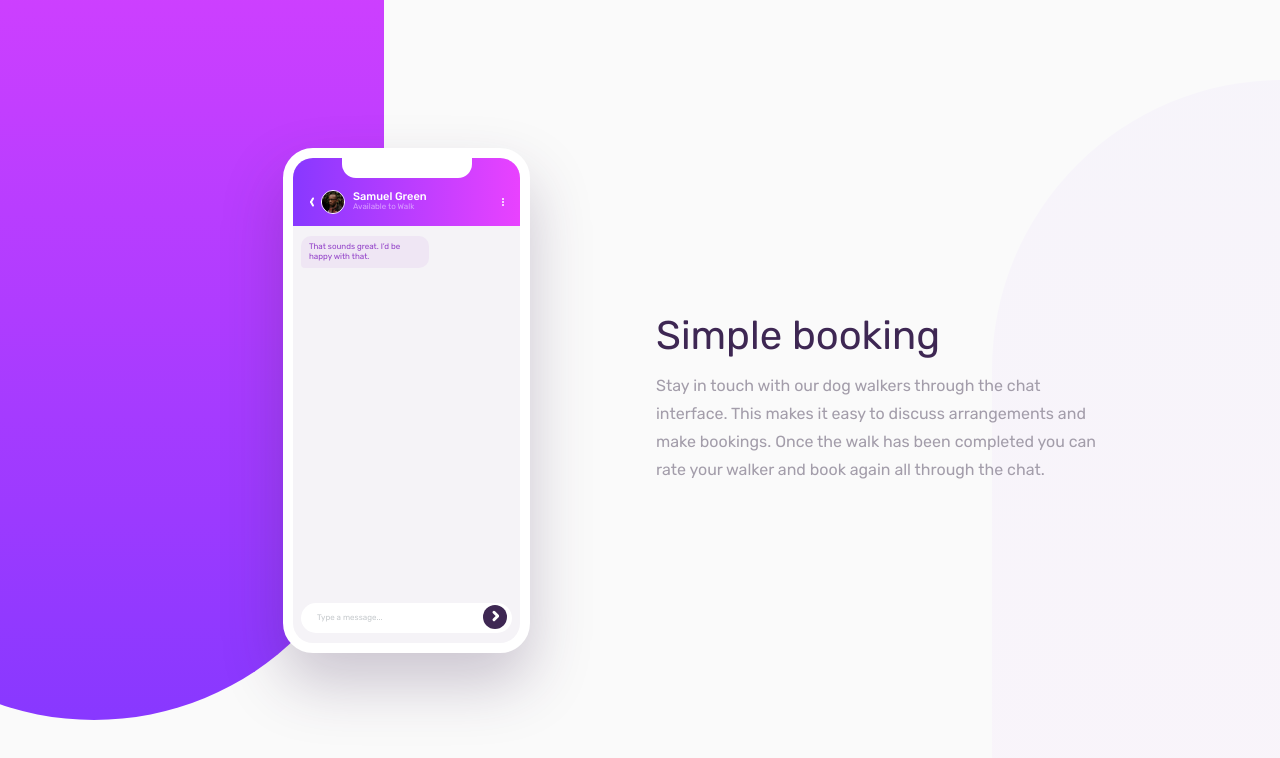
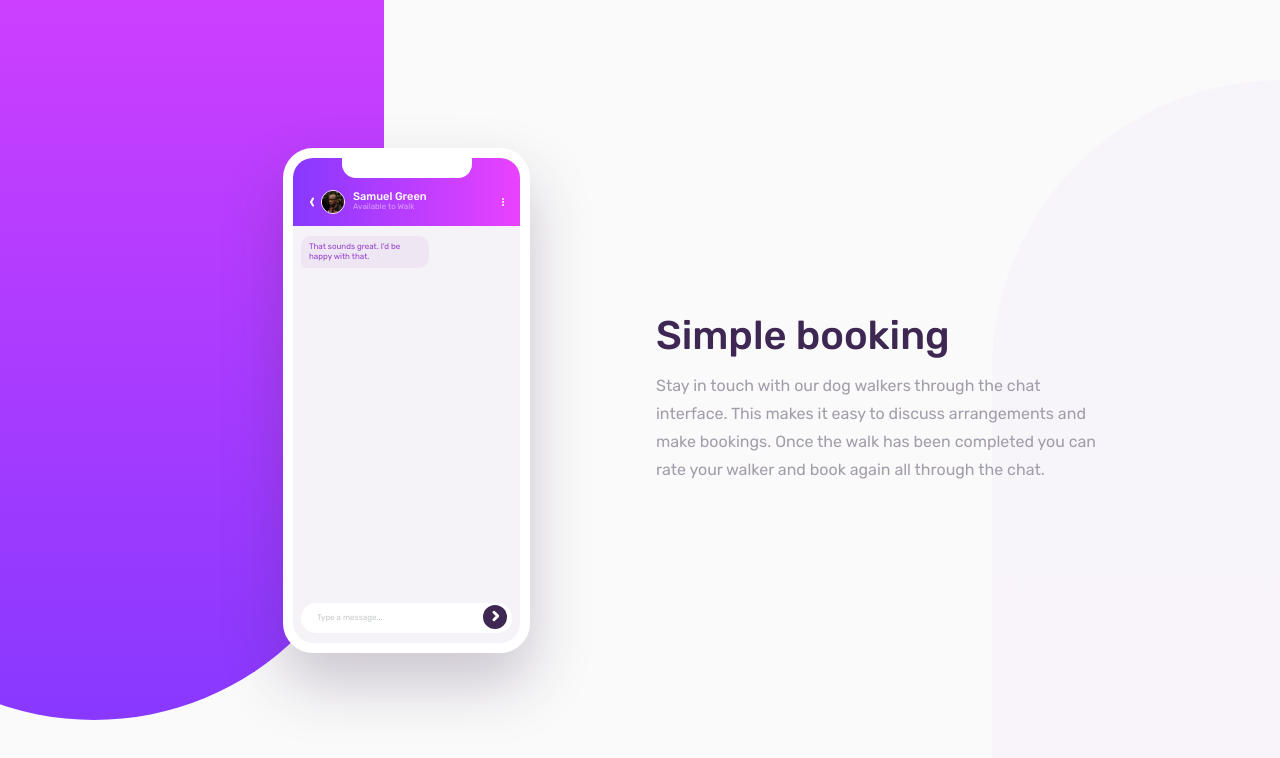
Before and after one commit to karolbanat/chat-app-css-illustration, a website: page index.html in a window 1280 px wide. Drawn offline with Linux system fonts and the light colour scheme.

Commit message:
Heading font weight fix

```diff
--- a/src/sass/base/_base.scss
+++ b/src/sass/base/_base.scss
@@ -11,7 +11,7 @@ main {
 
 h1 {
 	font-size: var(--fz-700);
-	font-weight: var(--fz-500);
+	font-weight: var(--fw-500);
 	line-height: 1;
 	color: var(--clr-primary-700);
 }
```
Also changed, not shown: README.md, dist/css/main.min.css.
